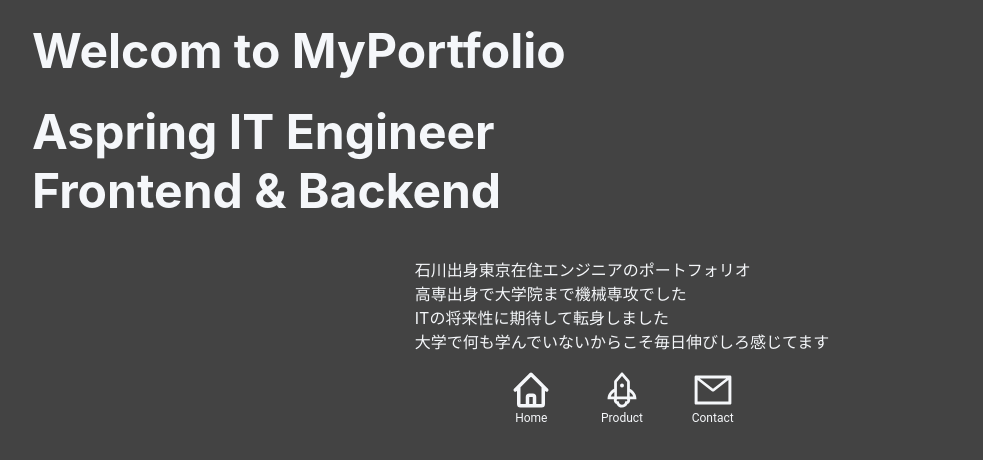
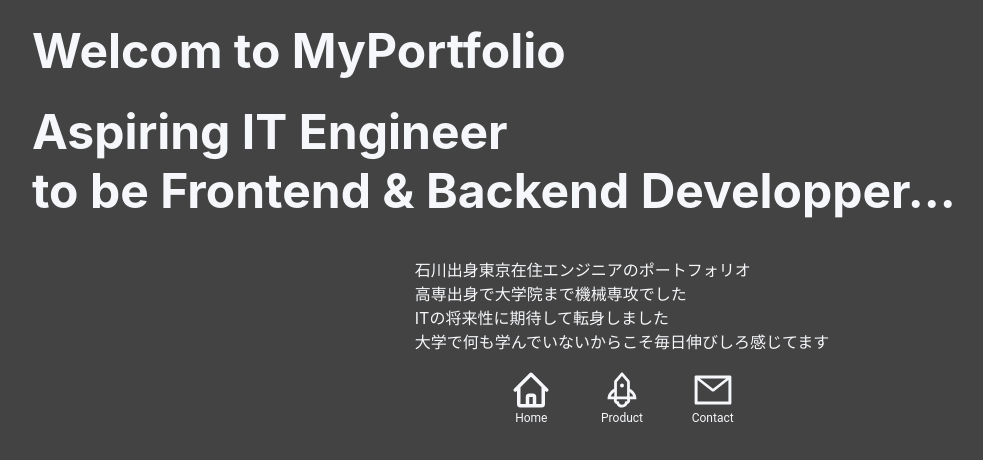
Before and after one commit to daichihirano/portfolio, a React (Create React App) app: page / in a window 1280 px wide. Shown: the top 460 px of the page, without its empty margins (18-1001 px from the left). Built offline with nearby package versions, Linux system fonts and the light colour scheme.

Commit message:
誤字の修正

```diff
--- a/src/App.js
+++ b/src/App.js
@@ -5,7 +5,6 @@ import {
   Route
 } from 'react-router-dom';
 import {
-  Chip,
   Box,
 } from '@mui/material';
 import {
@@ -50,8 +49,8 @@ function App() {
           </h1>
           <h1>
             <font color='#f5f7fa' size={'60'}>
-              Aspring IT Engineer<br/>
-              Frontend & Backend
+              Aspiring IT Engineer<br/>
+              to be Frontend & Backend Developper...
             </font>
           </h1>
         </Box>
@@ -60,7 +59,6 @@ function App() {
           <NaviButton />
         </Box>
       </StyledBox>
-
 
       <Routes>
         <Route path="/home" element={<Home profile={profile} career={career} skill={skill} />} />
```
